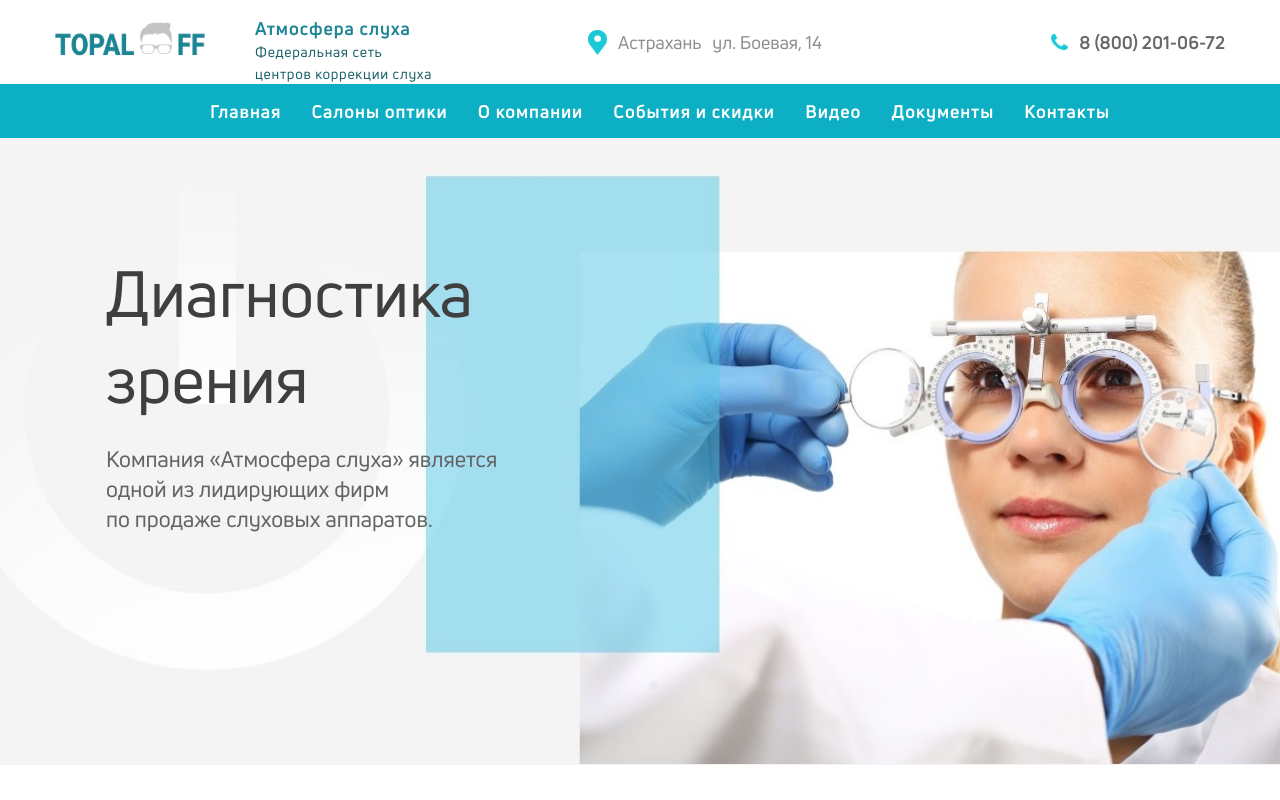
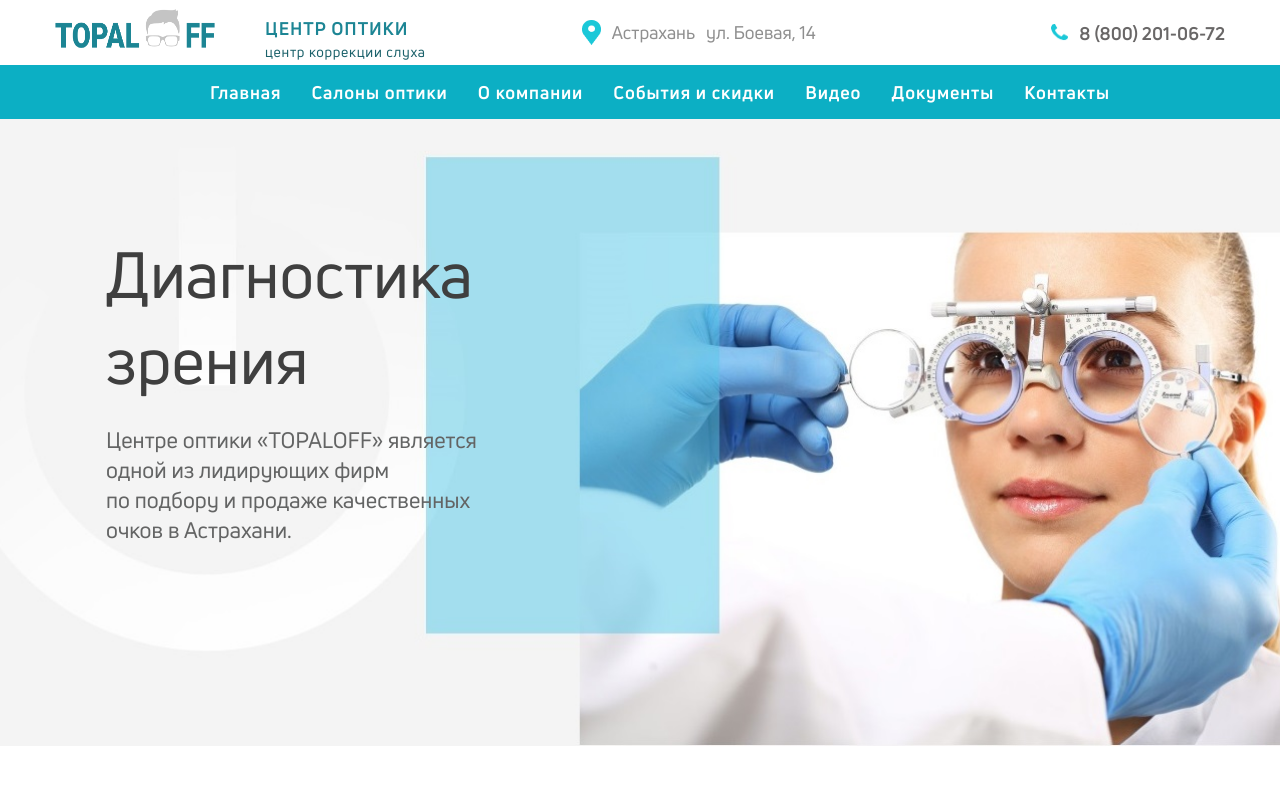
Before and after one commit to AlexeyKarpunin/Optica, a Next.js app: page / in a window 1280 px wide. Shown: the top 800 px of the page. Built offline with nearby package versions, Linux system fonts and the light colour scheme.

Commit message:
new footer logo

```diff
--- a/components/Vision.jsx
+++ b/components/Vision.jsx
@@ -11,11 +11,11 @@ export default function Vision () {
             зрения
           </h1>
           <p>
-            Компания «Атмосфера слуха» является
+            Центре оптики «TOPALOFF» является
             <br />
             одной из лидирующих фирм
             <br />
-            по продаже слуховых аппаратов.
+            по подбору и продаже качественных очков в Астрахани.
           </p>
         </VisionText>
       </VisionContent>
--- a/components/footer/components/Logo.jsx
+++ b/components/footer/components/Logo.jsx
@@ -4,7 +4,7 @@ import styled from 'styled-components';
 export default function Logo () {
   return (
     <LogoWrapper>
-      <ImgWrraper><img src='/img/logotip.png' alt='logo' style={{width: '150px', margin: '-5px 0 0 0'}} /></ImgWrraper>
+      <ImgWrraper><img src='/img/logo-footer.png' alt='logo' style={{width: '150px', margin: '-5px 0 0 0'}} /></ImgWrraper>
       <ul>
         <li><Link href='/'><a>Главная</a></Link></li>
         <li><Link href='/'><a>О компании</a></Link></li>
--- a/components/header/components/geo/Logo.jsx
+++ b/components/header/components/geo/Logo.jsx
@@ -2,7 +2,7 @@ import styled from "styled-components";
 
 export default function Logo () {
   return (
-    <ImgWrraper><img src='/img/logotip.png' alt='logo' style={{width: '150px', height: '40px'}} /></ImgWrraper>
+    <ImgWrraper><img src='/img/logotip.png' alt='logo' style={{width: '160px', height: '47px'}} /></ImgWrraper>
   );
 }
 
--- a/components/header/components/geo/LogoText.jsx
+++ b/components/header/components/geo/LogoText.jsx
@@ -4,15 +4,15 @@ export default function LogoText() {
   return(
     <Text>
       <TextBold>
-        Атмосфера слуха
+        ЦЕНТР ОПТИКИ
         <br />
       </TextBold>
-      <TextNormal>
+      {/* <TextNormal>
         Федеральная сеть
         <br />
-      </TextNormal>
+      </TextNormal> */}
       <TextNormal>
-        центров коррекции слуха
+        центр коррекции слуха
         <br />
       </TextNormal>
     </Text>
@@ -20,8 +20,7 @@ export default function LogoText() {
 }
 
 const Text = styled.div`
-  margin-top: 16px;
-  margin-left: 50px;
+  margin: 16px 0 3px 50px;
   @media (max-width: 495px) {
     display: none;
   }
@@ -41,4 +40,5 @@ const TextNormal = styled.span`
   font-size: 14px;
   color: #1C626B;
   letter-spacing: 0.05em;
+  margin-bottom: 5px;
 `;
```
Also changed, not shown: public/img/logo-footer.png (added).
